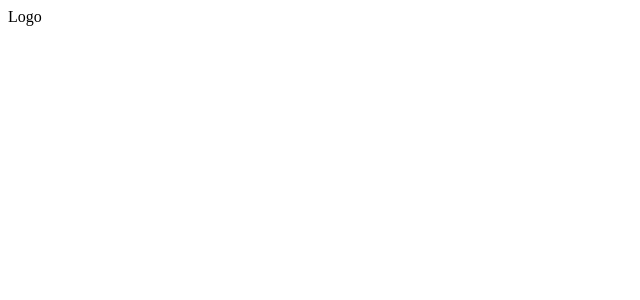
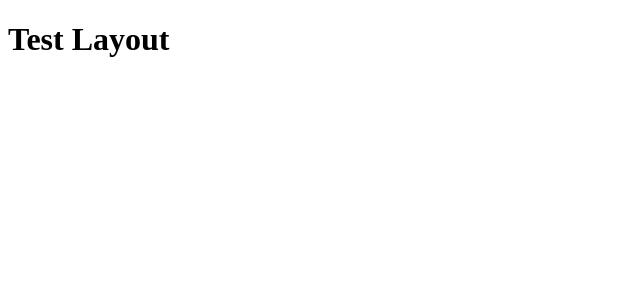
Before and after one commit to thesayf/eb-todo-app, a React (Create React App) app: page / in a window 1280 px wide. Shown: the top 300 px of the page, without its empty margins (0-640 px from the left). Built offline with nearby package versions, Linux system fonts and the light colour scheme; the HTML template or start-up script is replaced by a standard one.

Commit message:
Trying to fix netlify deplyment issue where it cant find modules

```diff
--- a/src/App.tsx
+++ b/src/App.tsx
@@ -1,9 +1,11 @@
 import React from 'react';
-import AppLayout from "./pages/app_layout"
+// import AppLayout from "./pages/app_layout"
+import TestLayout from "./pages/test_layout"
 
 function App() {
   return (
-    <AppLayout/>
+    <TestLayout/>
+    // <AppLayout/>
   )
 }
 
--- /dev/null
+++ b/src/pages/test_layout.tsx
@@ -0,0 +1,13 @@
+import exp from "constants";
+import React from "react";
+
+const TestLayout: React.FC = () => {
+
+    return(
+        <div>
+            <h1>Test Layout</h1>
+        </div>
+    )
+}
+
+export default TestLayout
```
